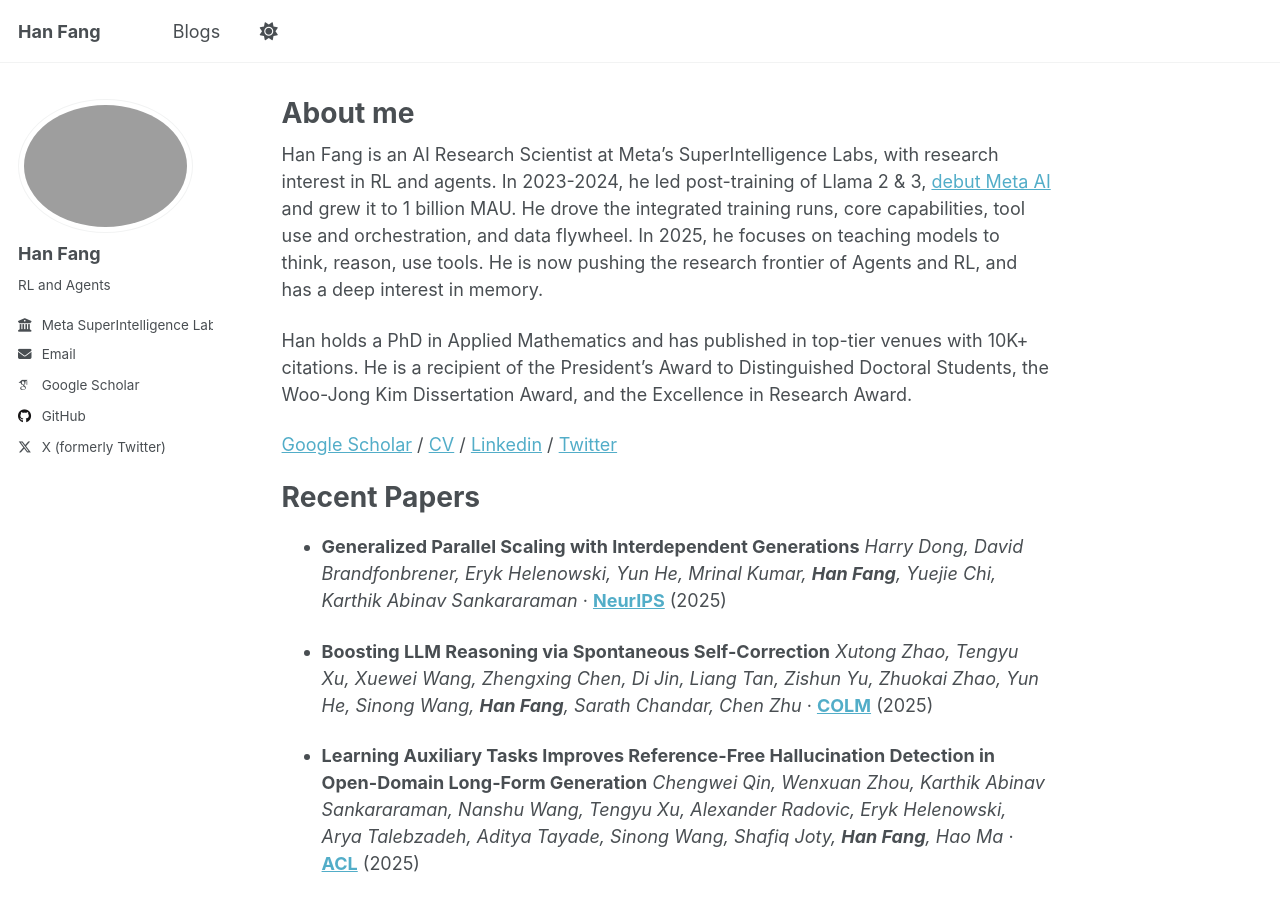
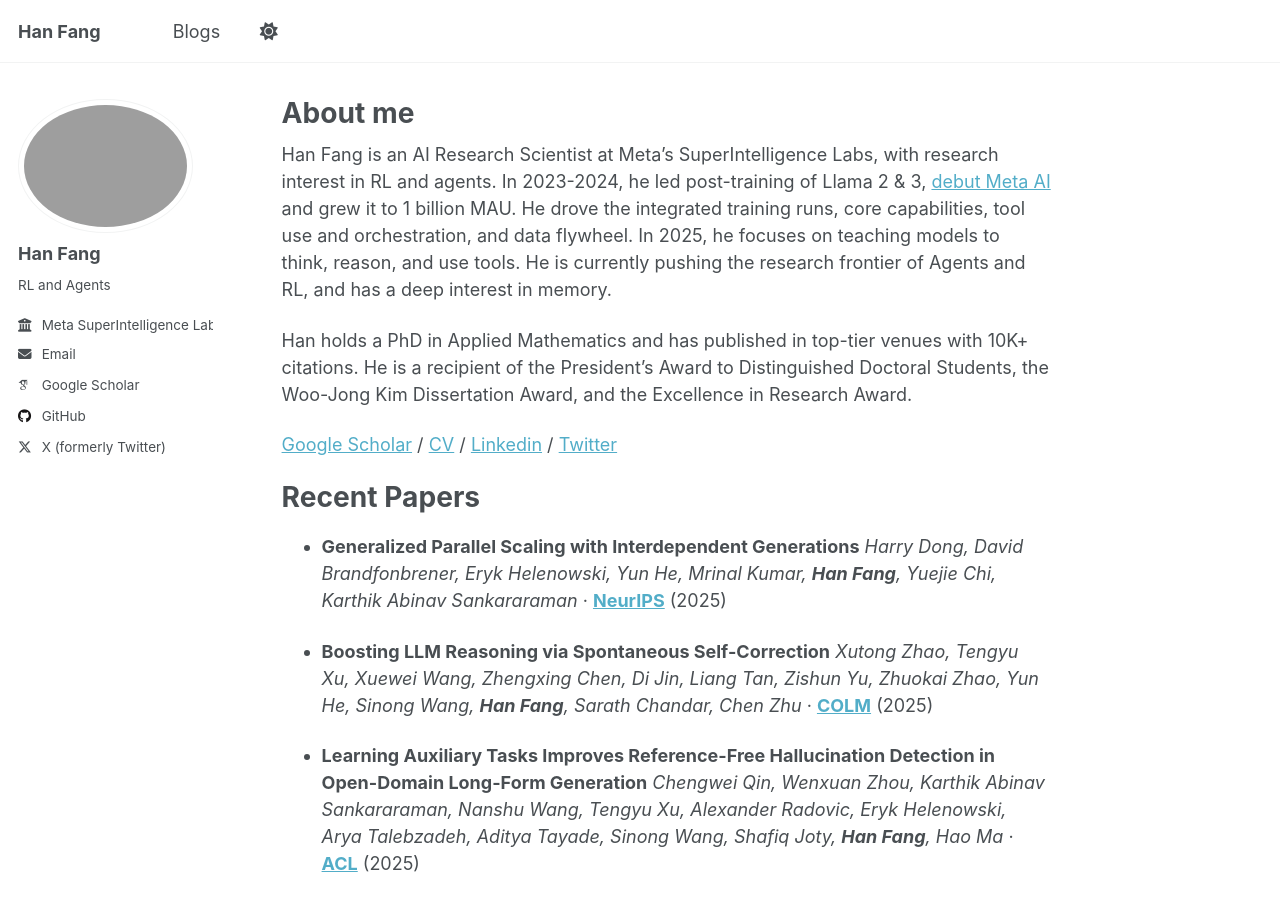
Before and after one commit to hanfang/hanfang.github.io, a Jekyll site: the page built from _pages/about.md, in a window 1280 px wide and 900 px high. Built offline with Jekyll 4.4.1, drawn with Linux system fonts in a browser that asks for light colours; some web fonts are replaced.

Commit message:
Update about page: improve grammar and wording

```diff
--- a/_pages/about.md
+++ b/_pages/about.md
@@ -7,7 +7,7 @@ redirect_from:
   - /about.html
 ---
 
-Han Fang is an AI Research Scientist at Meta's SuperIntelligence Labs, with research interest in RL and agents. In 2023-2024, he led post-training of Llama 2 & 3, [debut Meta AI](https://developers.facebook.com/videos/2023/building-metas-next-generation-ai-product-experiences-with-llama/) and grew it to 1 billion MAU. He drove the integrated training runs, core capabilities, tool use and orchestration, and data flywheel. In 2025, he focuses on teaching models to think, reason, use tools. He is now pushing the research frontier of Agents and RL, and has a deep interest in memory.
+Han Fang is an AI Research Scientist at Meta's SuperIntelligence Labs, with research interest in RL and agents. In 2023-2024, he led post-training of Llama 2 & 3, [debut Meta AI](https://developers.facebook.com/videos/2023/building-metas-next-generation-ai-product-experiences-with-llama/) and grew it to 1 billion MAU. He drove the integrated training runs, core capabilities, tool use and orchestration, and data flywheel. In 2025, he focuses on teaching models to think, reason, and use tools. He is currently pushing the research frontier of Agents and RL, and has a deep interest in memory.
 
 Han holds a PhD in Applied Mathematics and has published in top-tier venues with 10K+ citations. He is a recipient of the President’s Award to Distinguished Doctoral Students, the Woo-Jong Kim Dissertation Award, and the Excellence in Research Award.
 
```
